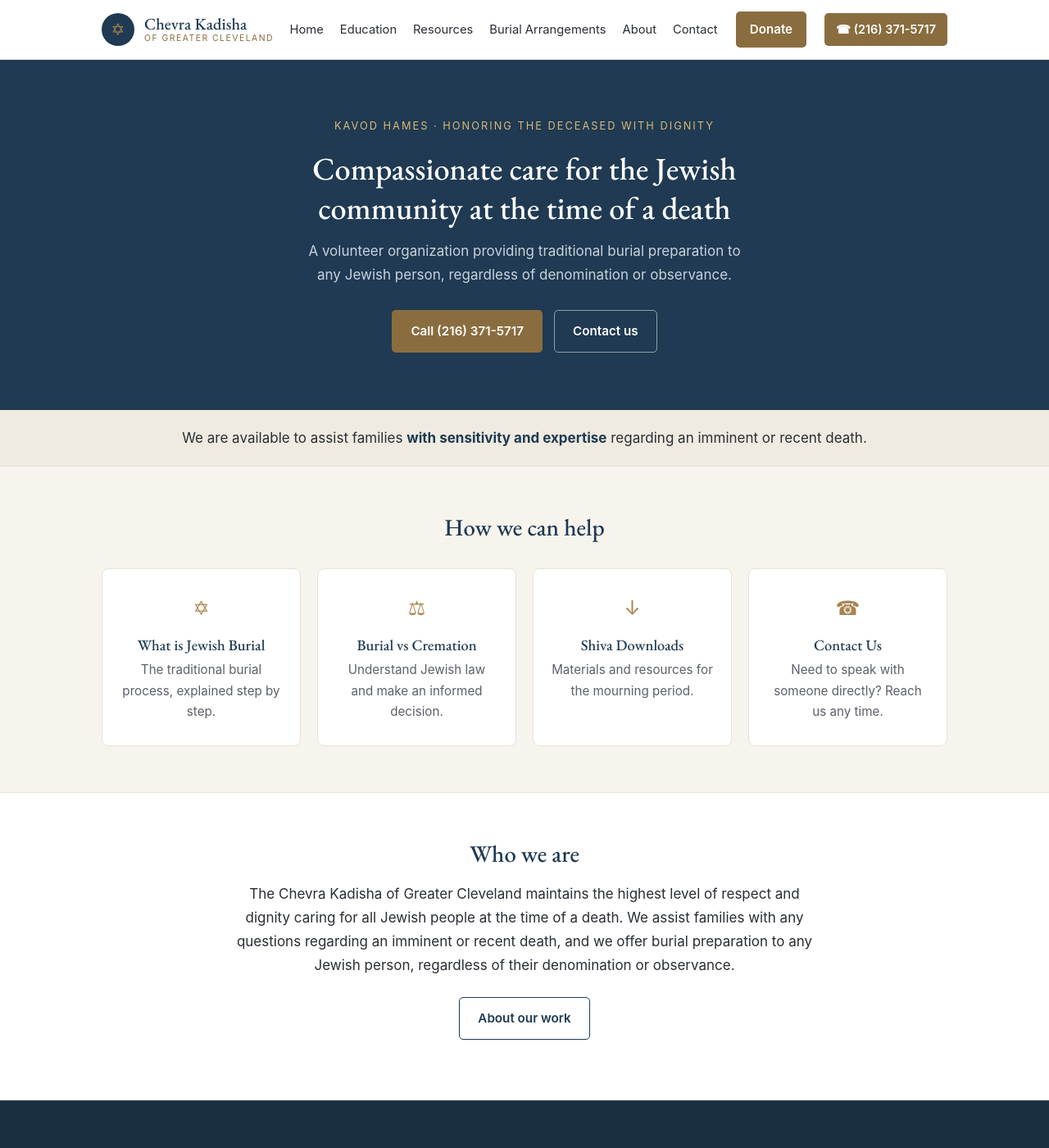
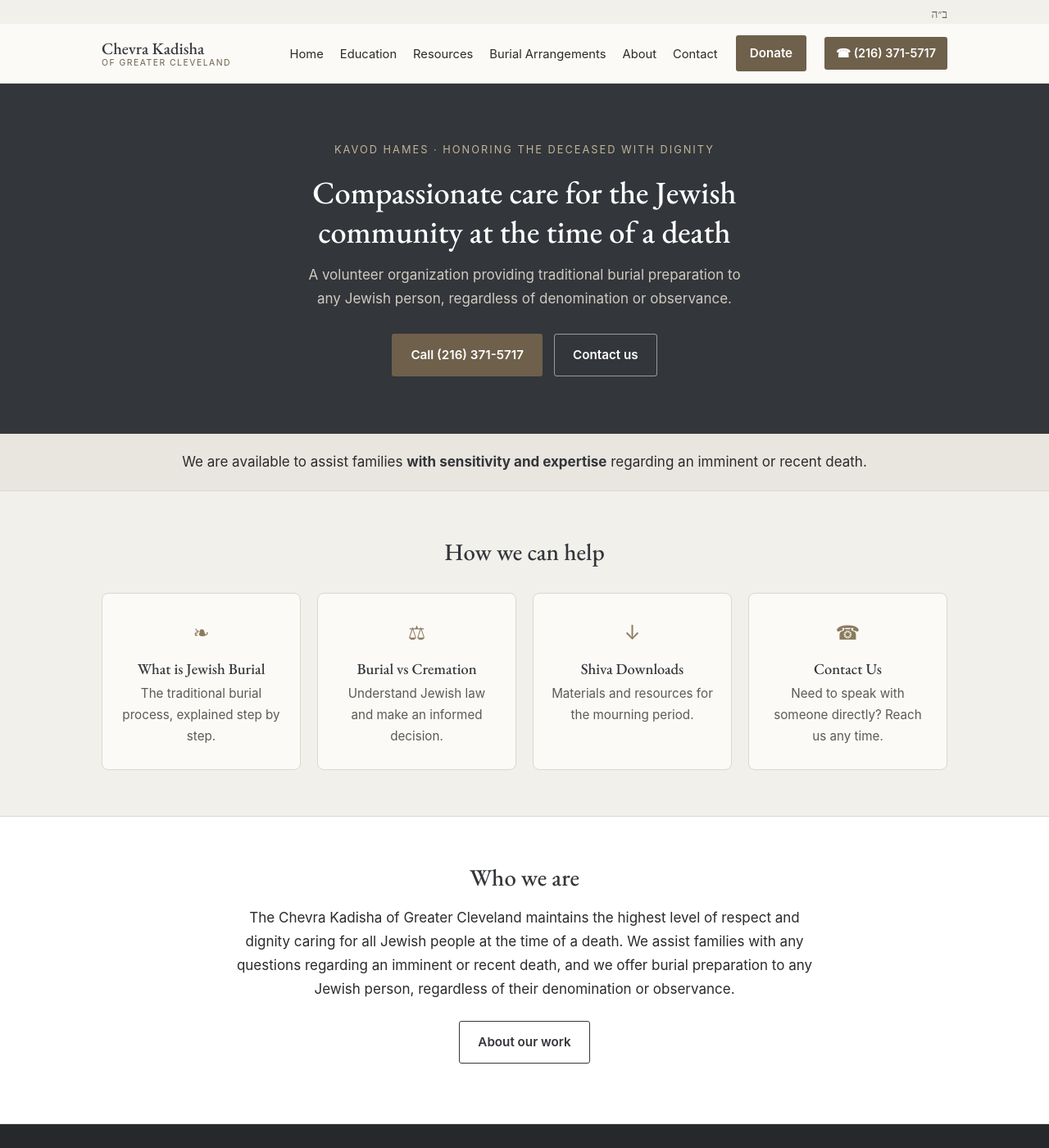
Before and after one commit to origin-story613/jsscleveland, a Jekyll site: the page built from index.html, in a window 1280 px wide and 1400 px high. Shown: the whole window at 82% size. Built offline with Jekyll 4.4.1, drawn with Linux system fonts in a browser that asks for light colours.

Commit message:
Soften site to a more somber, traditional look
- Replace navy/gold palette with muted charcoal, warm stone and dull bronze
- Remove Magen David from header badge and homepage card
- Add optional site logo in header (set logo: in _config.yml)
- Add ב״ה above the header

Co-Authored-By: Claude Opus 5.5 <noreply@anthropic.com>
Claude-Session: https://claude.ai/code/session_015uQDCnD3jZ5pjXwSm7kYMP

```diff
--- a/_config.yml
+++ b/_config.yml
@@ -3,6 +3,9 @@ description: Compassionate, traditional Jewish burial care for the Greater Cleve
 
 url: "https://origin-story613.github.io"
 baseurl: "/jsscleveland"
+
+# Upload the Chevra Kadisha logo to this path; the header falls back to text if unset.
+# logo: /assets/images/logo.png
 
 phone: "(216) 371-5717"
 phone_link: "+12163715717"
--- a/_includes/header.html
+++ b/_includes/header.html
@@ -1,11 +1,15 @@
+<div class="bh" lang="he">ב״ה</div>
 <header class="site-header">
   <div class="header-inner">
     <a class="brand" href="{{ '/' | relative_url }}">
-      <span class="brand-mark" aria-hidden="true">&#10017;</span>
+      {% if site.logo %}
+      <img class="brand-logo" src="{{ site.logo | relative_url }}" alt="{{ site.title }}">
+      {% else %}
       <span class="brand-text">
         <span class="brand-name">Chevra Kadisha</span>
         <span class="brand-sub">of Greater Cleveland</span>
       </span>
+      {% endif %}
     </a>
     <button class="nav-toggle" aria-label="Toggle menu" aria-expanded="false" aria-controls="site-nav">
       <span></span><span></span><span></span>
--- a/assets/css/style.css
+++ b/assets/css/style.css
@@ -1,11 +1,13 @@
 :root{
-  --cream:#f7f4ee; --white:#ffffff; --ink:#2a2e35; --muted:#5c6068;
-  --navy:#1f3a52; --navy-dark:#1a2f42; --gold:#a8854f; --gold-dark:#8a6d3f; --gold-light:#d9b878; --gold-darker:#6f5832;
-  --border:#e8e2d6;
+  /* Muted, somber palette: charcoal, warm stone and a dull bronze accent */
+  --cream:#f2f0eb; --white:#fbfaf7; --ink:#2b2b2b; --muted:#5e5a54;
+  --navy:#33363a; --navy-dark:#26282b; --gold:#8c7a5e; --gold-dark:#6e604a; --gold-light:#c2b49b; --gold-darker:#564b3a;
+  --border:#dcd8cf;
   --serif:'EB Garamond', Georgia, 'Times New Roman', serif;
   --sans:-apple-system, BlinkMacSystemFont, 'Segoe UI', Roboto, Helvetica, Arial, sans-serif;
   --maxw:1080px;
 }
+
 *{box-sizing:border-box;}
 html{scroll-behavior:smooth;}
 body{margin:0;font-family:var(--sans);color:var(--ink);background:var(--cream);line-height:1.7;font-size:17px;}
@@ -17,7 +19,7 @@ h1{font-size:2.4rem;margin:0 0 .5em;}
 h2{font-size:1.8rem;margin:1.6em 0 .5em;}
 h3{font-size:1.3rem;margin:1.4em 0 .4em;}
 
-.btn{display:inline-block;padding:12px 22px;border-radius:5px;text-decoration:none;font-family:var(--sans);font-size:.95rem;font-weight:600;cursor:pointer;border:1px solid transparent;transition:.15s;}
+.btn{display:inline-block;padding:12px 22px;border-radius:3px;text-decoration:none;font-family:var(--sans);font-size:.95rem;font-weight:600;cursor:pointer;border:1px solid transparent;transition:.15s;}
 .btn-gold{background:var(--gold-dark);color:#fff;}
 .btn-gold:hover{background:var(--gold-darker);}
 .btn-navy{background:var(--navy);color:#fff;}
@@ -30,7 +32,7 @@ h3{font-size:1.3rem;margin:1.4em 0 .4em;}
 .site-header{background:var(--white);border-bottom:1px solid var(--border);position:sticky;top:0;z-index:50;}
 .header-inner{display:flex;align-items:center;justify-content:space-between;padding:14px 24px;max-width:var(--maxw);margin:0 auto;position:relative;}
 .brand{display:flex;align-items:center;gap:12px;text-decoration:none;}
-.brand-mark{width:40px;height:40px;border-radius:50%;background:var(--navy);color:var(--gold);display:flex;align-items:center;justify-content:center;font-size:20px;}
+.brand-logo{height:56px;width:auto;display:block;}
 .brand-text{display:flex;flex-direction:column;line-height:1.15;}
 .brand-name{font-family:var(--serif);font-size:1.25rem;color:var(--navy);font-weight:500;}
 .brand-sub{font-size:.65rem;letter-spacing:1.5px;text-transform:uppercase;color:var(--gold-dark);}
@@ -39,18 +41,19 @@ h3{font-size:1.3rem;margin:1.4em 0 .4em;}
 .site-nav ul a{text-decoration:none;color:var(--ink);font-size:.92rem;}
 .site-nav ul a:hover{color:var(--gold-dark);}
 .nav-cta{padding:8px 16px;}
-.phone-pill{background:var(--gold-dark);color:#fff !important;padding:8px 14px;border-radius:5px;font-weight:600;font-size:.9rem;text-decoration:none;white-space:nowrap;}
+.phone-pill{background:var(--gold-dark);color:#fff !important;padding:8px 14px;border-radius:3px;font-weight:600;font-size:.9rem;text-decoration:none;white-space:nowrap;}
 .phone-pill:hover{background:var(--gold-darker);}
 .nav-toggle{display:none;background:none;border:none;cursor:pointer;padding:8px;flex-direction:column;gap:5px;}
 .nav-toggle span{display:block;width:24px;height:2px;background:var(--navy);}
 
+.bh{text-align:right;font-family:var(--serif);font-size:.85rem;color:var(--muted);max-width:var(--maxw);margin:0 auto;padding:6px 24px 0;}
 .hero{background:var(--navy);color:#fff;text-align:center;padding:70px 24px;}
 .hero .eyebrow{color:var(--gold-light);text-transform:uppercase;letter-spacing:2px;font-size:.8rem;margin-bottom:16px;}
 .hero h1{color:#fff;max-width:680px;margin:0 auto .4em;}
-.hero p{color:#c7d2dc;max-width:560px;margin:0 auto 28px;}
+.hero p{color:#cfcac1;max-width:560px;margin:0 auto 28px;}
 .hero-actions{display:flex;gap:14px;justify-content:center;flex-wrap:wrap;}
 
-.help-strip{background:#f0ebe1;text-align:center;padding:20px 24px;border-bottom:1px solid var(--border);}
+.help-strip{background:#e9e6df;text-align:center;padding:20px 24px;border-bottom:1px solid var(--border);}
 .help-strip strong{color:var(--navy);}
 
 .section{padding:56px 0;}
@@ -67,15 +70,15 @@ h3{font-size:1.3rem;margin:1.4em 0 .4em;}
 .page .container{max-width:780px;}
 .page h1{margin-top:0;}
 
-.site-footer{background:var(--navy);color:#c7d2dc;padding:48px 0 0;}
+.site-footer{background:var(--navy-dark);color:#cfcac1;padding:48px 0 0;}
 .footer-inner{display:grid;grid-template-columns:repeat(auto-fit,minmax(220px,1fr));gap:32px;}
 .footer-title{font-family:var(--serif);color:var(--gold-light);font-size:1.15rem;margin-bottom:12px;}
 .footer-text{font-size:.92rem;margin:0 0 12px;}
-.site-footer a{color:#c7d2dc;}
+.site-footer a{color:#cfcac1;}
 .site-footer a:hover{color:#fff;}
 .footer-links{list-style:none;margin:0;padding:0;}
 .footer-links li{margin-bottom:8px;}
-.footer-bottom{border-top:1px solid rgba(255,255,255,.12);margin-top:40px;padding:18px 0;font-size:.82rem;color:#8ba0b3;}
+.footer-bottom{border-top:1px solid rgba(255,255,255,.12);margin-top:40px;padding:18px 0;font-size:.82rem;color:#9a958c;}
 
 @media(max-width:820px){
   .nav-toggle{display:flex;}
--- a/index.html
+++ b/index.html
@@ -26,7 +26,7 @@ description: Compassionate, traditional Jewish burial care for the Greater Cleve
     <div class="cards">
 
       <a class="card" href="{{ '/education/what-is-jewish-burial/' | relative_url }}">
-        <div class="card-icon" aria-hidden="true">&#10017;</div>
+        <div class="card-icon" aria-hidden="true">&#10087;</div>
         <h3>What is Jewish Burial</h3>
         <p>The traditional burial process, explained step by step.</p>
       </a>
@@ -66,8 +66,8 @@ description: Compassionate, traditional Jewish burial care for the Greater Cleve
 <section class="section" style="background:var(--navy-dark);color:#fff;text-align:center;">
   <div class="container" style="max-width:680px;">
     <h2 class="section-title" style="color:#fff;">Reach the Chevra Kadisha</h2>
-    <p style="color:#c7d2dc;">{{ site.address_line1 }}, {{ site.address_line2 }}</p>
-    <p style="color:#c7d2dc;margin-bottom:28px;">
+    <p style="color:#cfcac1;">{{ site.address_line1 }}, {{ site.address_line2 }}</p>
+    <p style="color:#cfcac1;margin-bottom:28px;">
       <a href="tel:{{ site.phone_link }}" style="color:#fff;">{{ site.phone }}</a>
       &nbsp;&middot;&nbsp;
       <a href="mailto:{{ site.email }}" style="color:#fff;">{{ site.email }}</a>
```
